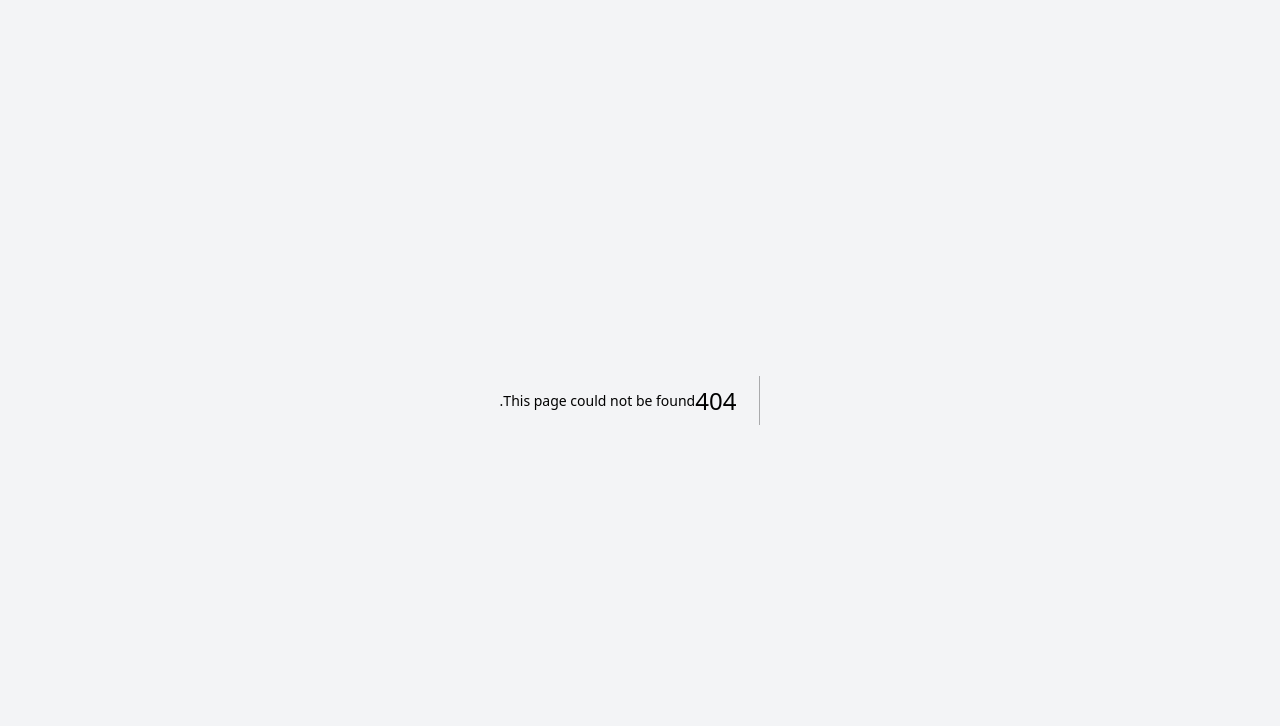
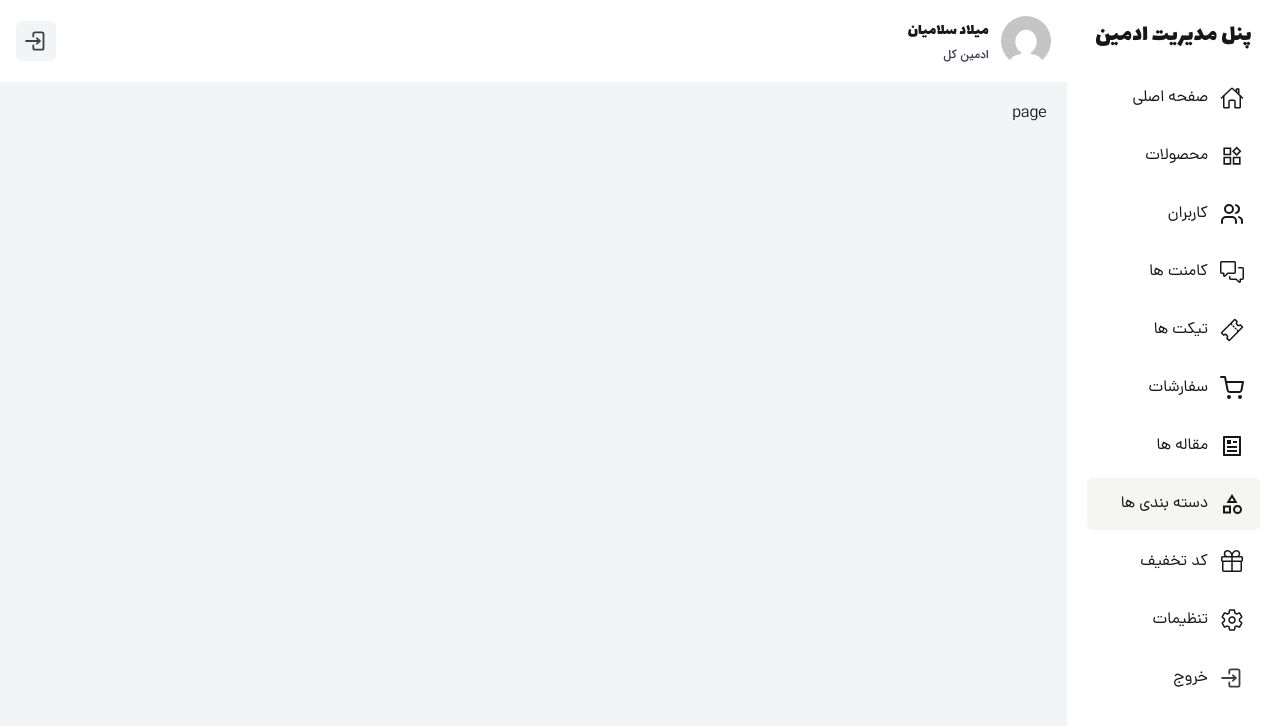
Before and after one commit to milad1385/tool-shop, a Next.js app: page /p-admin/categories in a window 1280 px wide. Before the commit this address had no page. Shown: the top 726 px of the page. Built offline with nearby package versions, Linux system fonts and the light colour scheme.

Commit message:
add admin panel pages

```diff
--- /dev/null
+++ b/src/app/p-admin/articles/page.tsx
@@ -0,0 +1,9 @@
+import React from 'react'
+
+function page() {
+  return (
+    <div>page</div>
+  )
+}
+
+export default page
--- /dev/null
+++ b/src/app/p-admin/categories/page.tsx
@@ -0,0 +1,9 @@
+import React from 'react'
+
+function page() {
+  return (
+    <div>page</div>
+  )
+}
+
+export default page
--- /dev/null
+++ b/src/app/p-admin/comments/page.tsx
@@ -0,0 +1,9 @@
+import React from 'react'
+
+function page() {
+  return (
+    <div>page</div>
+  )
+}
+
+export default page
--- /dev/null
+++ b/src/app/p-admin/discount/page.tsx
@@ -0,0 +1,9 @@
+import React from 'react'
+
+function page() {
+  return (
+    <div>page</div>
+  )
+}
+
+export default page
--- /dev/null
+++ b/src/app/p-admin/orders/page.tsx
@@ -0,0 +1,9 @@
+import React from 'react'
+
+function page() {
+  return (
+    <div>page</div>
+  )
+}
+
+export default page
--- /dev/null
+++ b/src/app/p-admin/products/page.tsx
@@ -0,0 +1,9 @@
+import React from 'react'
+
+function page() {
+  return (
+    <div>page</div>
+  )
+}
+
+export default page
--- /dev/null
+++ b/src/app/p-admin/settings/page.tsx
@@ -0,0 +1,9 @@
+import React from 'react'
+
+function page() {
+  return (
+    <div>page</div>
+  )
+}
+
+export default page
--- /dev/null
+++ b/src/app/p-admin/tickets/page.tsx
@@ -0,0 +1,9 @@
+import React from 'react'
+
+function page() {
+  return (
+    <div>page</div>
+  )
+}
+
+export default page
--- /dev/null
+++ b/src/app/p-admin/users/page.tsx
@@ -0,0 +1,9 @@
+import React from 'react'
+
+function page() {
+  return (
+    <div>page</div>
+  )
+}
+
+export default page
--- a/src/constants/data.tsx
+++ b/src/constants/data.tsx
@@ -191,7 +191,7 @@ export const adminPanelLinks = [
   {
     id: 3,
     title: "کاربران",
-    href: "/p-admin/products",
+    href: "/p-admin/users",
     icon: <LuUsers className="text-2xl" />,
   },
   {
@@ -227,7 +227,7 @@ export const adminPanelLinks = [
   {
     id: 9,
     title: "کد تخفیف",
-    href: "/p-admins/discount",
+    href: "/p-admin/discount",
     icon: <GoGift className="text-2xl" />,
   },
   {
```
